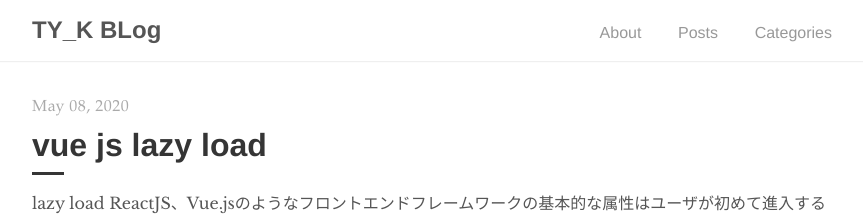
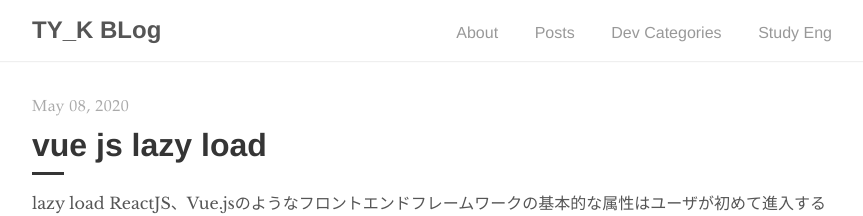
Before and after one commit to fure0/fure0.github.io, a Jekyll site: the page built from index.html, in a window 1280 px wide. Shown: the top 216 px of the page, without its empty margins (208-1071 px from the left). Built offline with Jekyll 4.4.1, drawn with Linux system fonts in a browser that asks for light colours; the list of posts is cut into pages by our own code.

Commit message:
add category

```diff
--- a/_includes/navigation.html
+++ b/_includes/navigation.html
@@ -6,7 +6,8 @@
     <ul>
       <li><a href="{{ '/about' | prepend: site.baseurl }}">About</a></li>
       <li><a href="{{ site.baseurl }}/">Posts</a></li>
-      <li><a href="{{ '/categories' | prepend: site.baseurl }}">Categories</a></li>
+      <li><a href="{{ '/categories' | prepend: site.baseurl }}">Dev Categories</a></li>
+      <li><a href="{{ '/study-eng' | prepend: site.baseurl }}">Study Eng</a></li>
     </ul>
   </div>
 </nav>
```
Also changed, not shown: _pages/study-eng.md (added, +6 -0 lines).
